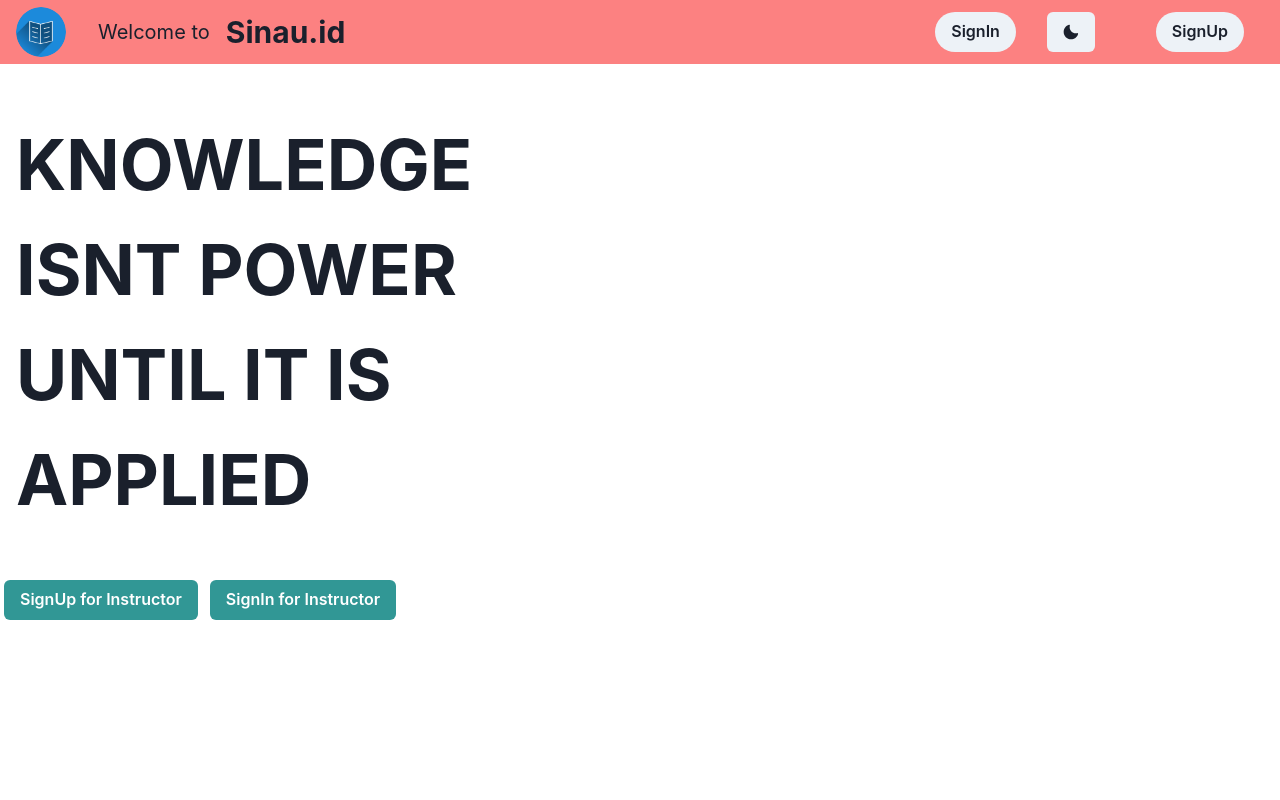
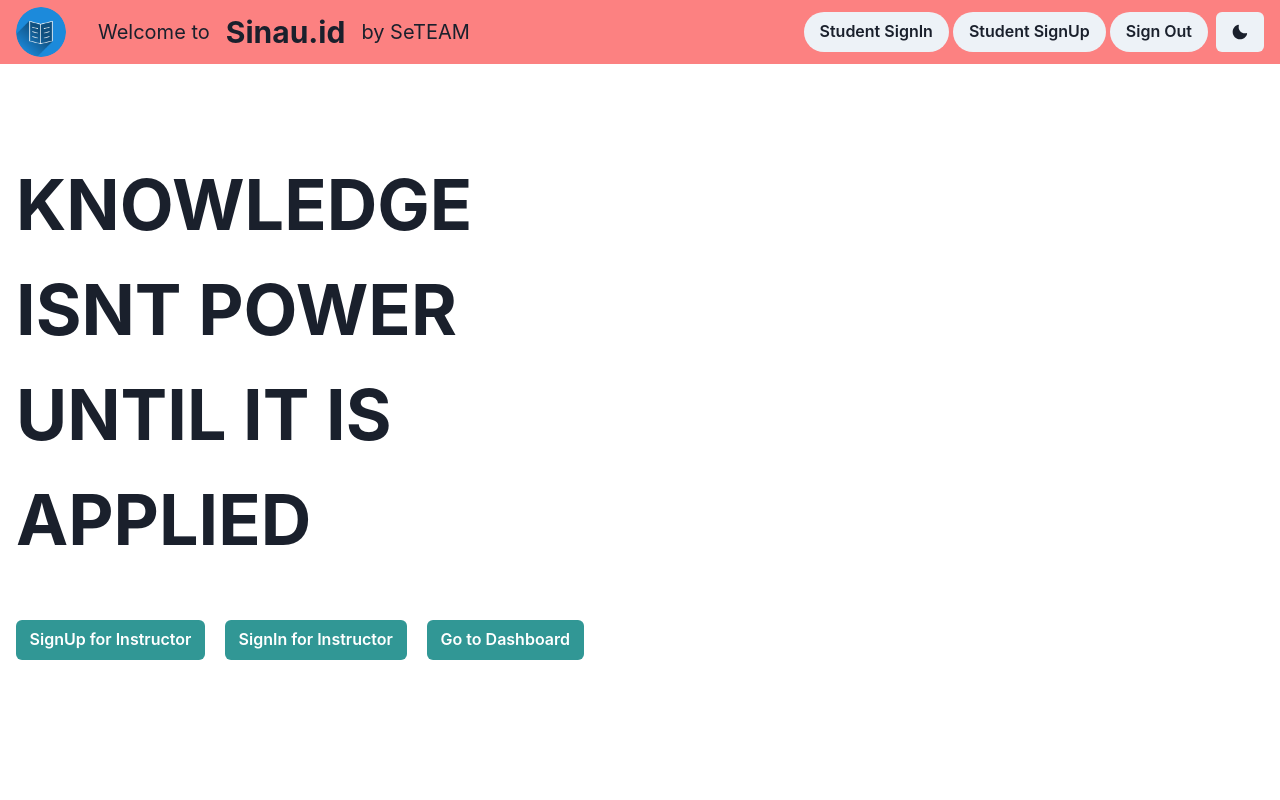
Before and after one commit to priambudiLB/SeTEAM, a Next.js app: page / in a window 1280 px wide. Shown: the top 800 px of the page. Built offline with nearby package versions, Linux system fonts and the light colour scheme.

Commit message:
add several button: - dashboard on main - signout on main

```diff
--- /dev/null
+++ b/components/NavbarUser/index.js
@@ -0,0 +1,26 @@
+import {
+    Box, Flex, HStack, Button, Menu,
+    useDisclosure, useColorModeValue, useColorMode, Stack, Image, Text
+} from "@chakra-ui/react";
+import { useRouter } from "next/router";
+import firebase from "../../config/firebase";
+
+
+export default function Navvbar() {
+    const router = useRouter()
+    const user = firebase.auth().currentUser
+    return (
+        <>
+            <Box data-testid="navbar-home"  px={4}>
+                <Flex h={10} alignItems={"center"} justifyContent={"center"}>
+                    <HStack spacing={8} alignItems={"right"}>
+                    <Text fontSize='20px' fontWeight='' > {
+                        user? "Welcome, " + user.email + " !!" : ""
+
+                    } </Text>
+                    </HStack>
+                </Flex>
+            </Box>
+        </>
+    );
+}
--- /dev/null
+++ b/components/SignOutUser/index.js
@@ -0,0 +1,33 @@
+import { Button } from "@chakra-ui/react";
+
+import firebase from "../../config/firebase";
+const firebaseAuth = firebase.auth();
+
+
+const SignOutUser = () => {
+
+
+    const HandleSignOut = () => {
+        // signout from firebase
+        // delete data on storage
+        if (firebaseAuth.currentUser) {
+            firebase.auth().signOut().then(() => {
+                // Sign-out successful.
+                alert("You have signed out")
+                window.location.reload();
+            }).catch((error) => {
+                // An error happened.
+                console.log(error)
+            });
+        }
+
+    }
+    return (
+        <Button
+            as={Button} rounded={"full"} variant={"solid"}
+            cursor={"pointer"} minW={0} spacing={3} right={2}
+            onClick={HandleSignOut}>Sign Out</Button>
+    )
+}
+
+export default SignOutUser;
--- a/components/WriteDataVideo/index.js
+++ b/components/WriteDataVideo/index.js
@@ -1,4 +1,3 @@
-
 
 
 // https://medium.com/@hasangi/writing-deleting-and-updating-data-in-firebase-realtime-database-with-javascript-f26113ec8c93
--- a/components/navvbar.js
+++ b/components/navvbar.js
@@ -1,9 +1,12 @@
 import {
-    Box,Flex,HStack,Button,Menu,
-    useDisclosure,useColorModeValue,useColorMode,Stack,Image,Text
+  Box, Flex, HStack, Button, Menu,
+  useDisclosure, useColorModeValue, useColorMode, Stack, Image, Text
 } from "@chakra-ui/react";
-import {MoonIcon, SunIcon } from "@chakra-ui/icons";
+import { MoonIcon, SunIcon } from "@chakra-ui/icons";
 import { useRouter } from "next/router";
+import SignOutUser from "../components/SignOutUser";
+
+
 export default function Navvbar() {
   const { colorMode, toggleColorMode } = useColorMode();
   const router = useRouter()
@@ -21,34 +24,42 @@ import { useRouter } from "next/router";
             >
               <Text fontSize='20px'>Welcome to</Text>
               <Text fontSize='30px' fontWeight='bold'>Sinau.id</Text>
+              <Text fontSize='20px' fontWeight=''>by SeTEAM</Text>
               ))
             </HStack>
           </HStack>
           <Flex alignItems={"center"}>
+
+
+
+            <Menu>
+
+              <Button
+                as={Button} rounded={"full"} variant={"solid"}
+                cursor={"pointer"} minW={0} right={4}
+                onClick={() => {
+                  router.push('/signin')
+                }}
+              >
+                Student SignIn
+              </Button>
+
+              <Button
+                as={Button} rounded={"full"} variant={"solid"}
+                cursor={"pointer"} minW={0} spacing={3} right={3}
+                onClick={() => {
+                  router.push('/signup')
+                }}
+              >
+                Student SignUp
+              </Button>
+              {/* signout button */}
+              < SignOutUser />
               <Button onClick={toggleColorMode} data-testid={`navbar-${colorMode}`}>
                 {colorMode === "light" ? <MoonIcon /> : <SunIcon />}
               </Button>
-              <Menu>
-              <Button
-                  as={Button} rounded={"full"} variant={"solid"}
-                  cursor={"pointer"} minW={0} right={40}
-                  onClick={()=>{
-                    router.push('/signin')
-                  }}
-                >
-                SignIn
-                </Button>
-                <Button
-                  as={Button} rounded={"full"} variant={"solid"}
-                  cursor={"pointer"} minW={0} spacing={3} right={5}
-                  onClick={()=>{
-                    router.push('/signup')
-                  }}
-                >
-                SignUp
-                </Button>
+            </Menu>
 
-              </Menu>
           </Flex>
         </Flex>
       </Box>
--- a/pages/CoursePage.js
+++ b/pages/CoursePage.js
@@ -2,8 +2,6 @@
 import {
     Flex,
     Heading,
-    Avatar,
-    AvatarGroup,
     Text,
     Icon,
     IconButton,
--- a/pages/index.js
+++ b/pages/index.js
@@ -1,36 +1,45 @@
-import { Wrap,WrapItem,Box,Center,Container,Text } from '@chakra-ui/layout'
-import {Button,Image} from '@chakra-ui/react'
+import { Wrap, WrapItem, Box, Center, HStack, Container, Text } from '@chakra-ui/layout'
+import { Button, Image } from '@chakra-ui/react'
 import styles from '../styles/Homee.module.css'
 import Navvbar from '../components/navvbar'
 import { useRouter } from 'next/router'
+import NavbarUser from "../components/NavbarUser"
 
 export default function Home() {
   const router = useRouter()
   return (
     <div>
-      <Navvbar/>
+      <Navvbar />
+      <NavbarUser />
       <Wrap spacing="10px">
-  <WrapItem>
-    <div>
-    <Container  w="600px" h="800px" bg="Beige.200">
-    <br/><br/>
+
+
+            <Container w="600px" h="500px" bg="Beige.200" flexDir={"row"} >
+              <br /><br />
               <Text fontSize='70px' fontWeight='bold'>KNOWLEDGE ISNT POWER UNTIL IT IS APPLIED</Text>
- <br/><br/>
-  <Button data-testid="instructor-signup" colorScheme='teal' variant='solid' right={3}
-  onClick={()=>{
+              <br /><br />
+              <HStack spacing={5}>
+              <Button data-testid="instructor-signup" colorScheme='teal' variant='solid'
+                onClick={() => {
                   router.push('/instructorsignup')
                 }}>
                 SignUp for Instructor
               </Button>
               <Button data-testid="instructor-signin" colorScheme='teal' variant='solid'
-  onClick={()=>{
+                onClick={() => {
                   router.push('/instructorsignin')
                 }}>
                 SignIn for Instructor
               </Button>
+              <Button data-testid="dashboard" colorScheme='teal' variant='solid'
+                onClick={() => {
+                  router.push('/dashboard')
+                }}>
+                Go to Dashboard
+              </Button>
+              </HStack>
             </Container>
-    </div>
-  </WrapItem>
+
         <WrapItem>
           <Center w="950px" h="800px" bg="Beige.200">
             <Image src='/devices.png' alt='devicespage' w='850px' h='500px' />
--- a/pages/instructorsignin.js
+++ b/pages/instructorsignin.js
@@ -24,7 +24,7 @@ export default function Signin() {
       );
       // alert("SuccessFully Login");
       localStorage.setItem("displayName", emailRef.current.value);
-      router.push("/dashboard");
+      router.push("/");
     }
   }
 
```
Also changed, not shown: components/ReadDataFromRDB.js/index.js (+17 -35 lines), components/UploadVideoCloudinary/index.js (+31 -9 lines), pages/dashboard.js (+14 -6 lines). Lines whose indentation alone changed are shown as unchanged.
